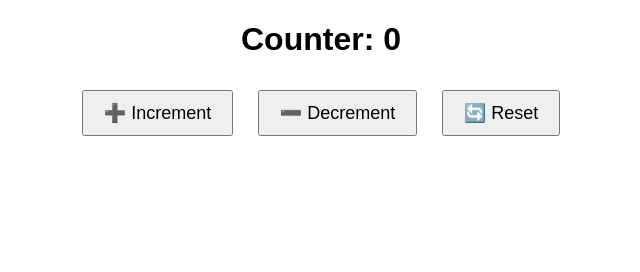
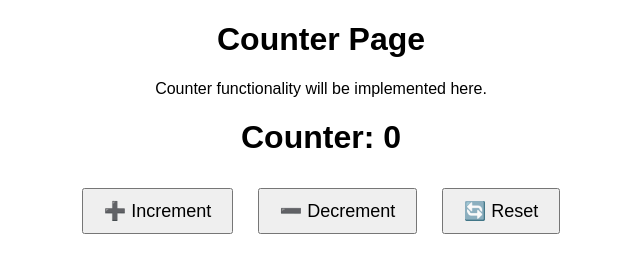
Before and after one commit to Ahmad-iii/AXUM_Web, a plain HTML site: page static/index.html in a window 1280 px wide. Shown: the whole page, without its empty margins (319-959 px from the left). Drawn offline with Linux system fonts and the light colour scheme; no server answers.

```diff
--- a/static/index.html
+++ b/static/index.html
@@ -3,13 +3,15 @@
 <head>
     <meta charset="UTF-8">
     <meta name="viewport" content="width=device-width, initial-scale=1.0">
-    <title>Counter App</title>
+    <title>Counter</title>
     <style>
         body { font-family: Arial, sans-serif; text-align: center; }
         button { font-size: 18px; margin: 10px; padding: 10px 20px; }
     </style>
 </head>
 <body>
+    <h1>Counter Page</h1>
+    <p>Counter functionality will be implemented here.</p>
     <h1>Counter: <span id="counter">0</span></h1>
     <button onclick="changeCounter('increment')">➕ Increment</button>
     <button onclick="changeCounter('decrement')">➖ Decrement</button>
```
Also changed, not shown: 1 other file.
